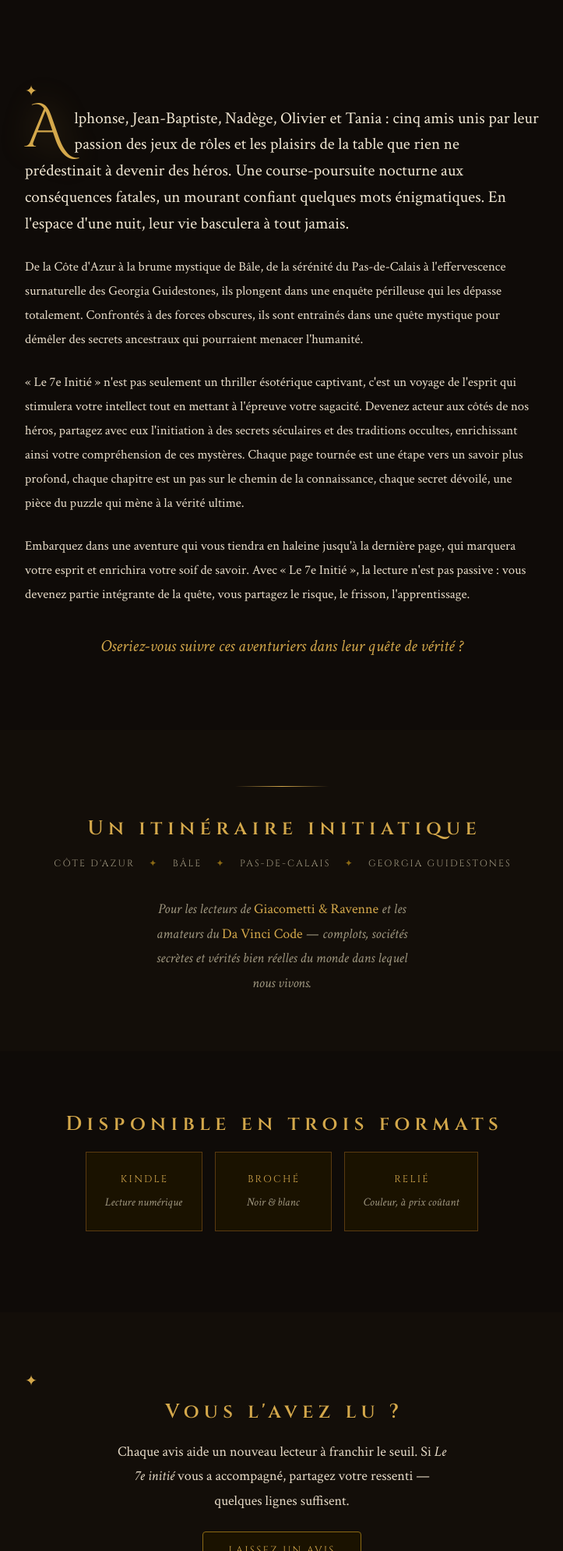
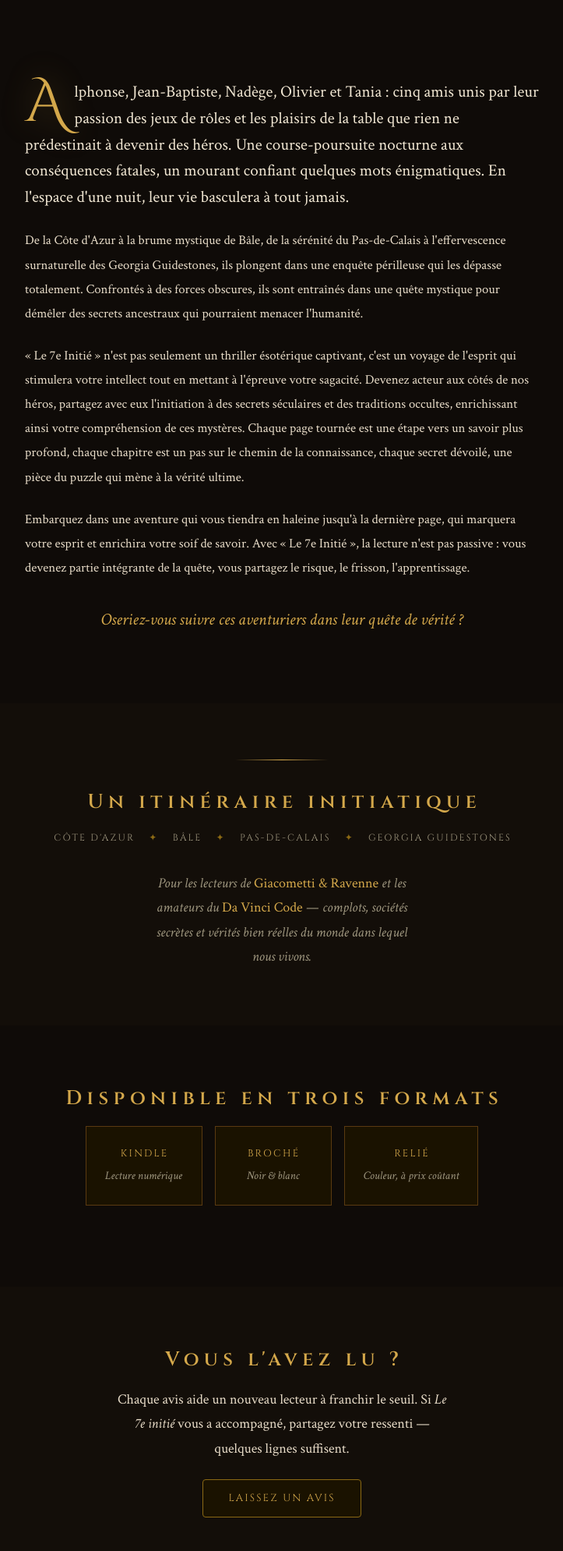
Before and after one commit to Elricsonn/le-7e-initie, a plain HTML site: page index.html in a window 1280 px wide. Shown: the part 806-2795 px from the top of the page at 78% size, without its empty margins (278-1001 px from the left). Drawn offline with Linux system fonts and the light colour scheme.

Commit message:
Retire deux ornements décoratifs de la page d'accueil

```diff
--- a/index.html
+++ b/index.html
@@ -34,7 +34,6 @@
 
   <section class="recit">
     <div class="wrap">
-      <div class="ornement reveal">&#10022;</div>
       <div class="prose">
         <p class="chapo reveal">Alphonse, Jean-Baptiste, Nadège, Olivier et Tania : cinq amis unis par leur passion des jeux de rôles et les plaisirs de la table que rien ne prédestinait à devenir des héros. Une course-poursuite nocturne aux conséquences fatales, un mourant confiant quelques mots énigmatiques. En l'espace d'une nuit, leur vie basculera à tout jamais.</p>
         <p class="reveal">De la Côte d'Azur à la brume mystique de Bâle, de la sérénité du Pas-de-Calais à l'effervescence surnaturelle des Georgia Guidestones, ils plongent dans une enquête périlleuse qui les dépasse totalement. Confrontés à des forces obscures, ils sont entraînés dans une quête mystique pour démêler des secrets ancestraux qui pourraient menacer l'humanité.</p>
@@ -81,7 +80,6 @@
 
   <section class="section-douce avis">
     <div class="wrap">
-      <div class="ornement reveal">&#10022;</div>
       <h2 class="section-titre reveal">Vous l'avez lu ?</h2>
       <p class="reveal">Chaque avis aide un nouveau lecteur à franchir le seuil. Si <em>Le 7e initié</em> vous a accompagné, partagez votre ressenti &mdash; quelques lignes suffisent.</p>
       <p class="centre reveal"><a class="btn" href="https://www.amazon.fr/7e-initi%C3%A9-Elricsonn/dp/B0D3Y9DV12/ref=tmm_pap_swatch_0#averageCustomerReviewsAnchor" target="_blank" rel="noopener">Laissez un avis</a></p>
```
